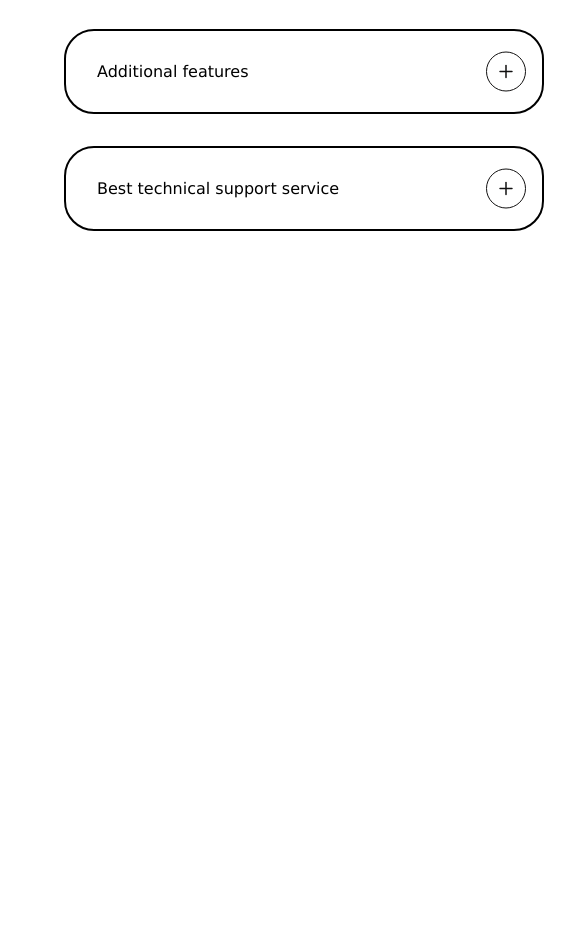
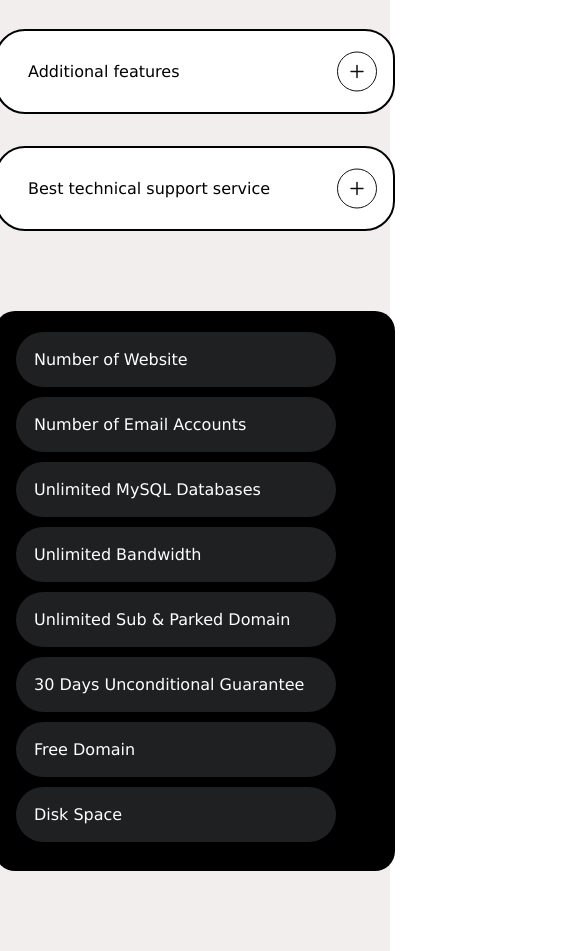
Before and after one commit to ranjeet7287/HostingSiteLandingPage, a plain HTML site: page index.html in a window 390 px wide. Shown: the part 3513-4464 px from the top of the page, 585 px wide, since content can reach past the window. Before the commit the page ends 3776 px from the top, so only its background shows below. Drawn offline with Linux system fonts and the light colour scheme.

Commit message:
features container

```diff
--- a/index.html
+++ b/index.html
@@ -99,6 +99,8 @@
         <p class="business-heading">We are ready to support your business</p>
         <p class="business-heading">needs to be more advanced</p>
     </div>
+
+
     <!-- bussiness boxex -->
     <div class="business-container">
         <div>
@@ -127,22 +129,37 @@
                 <img src="./assets/icons/Group 238512.svg" alt="">
             </div>
         </div>
-
-
         <!-- features box -->
         <div class="features-container">
-                    <div class="features-box">Number of website</div>
-                        <div>Number of website</div>
-                        <div>Number of website</div>
-                        <div>Number of website</div>
-                        <div>Number of website</div>
-                        <div>Number of website</div>
-                        <div>Number of website</div>
-                        <div>Number of website</div>
+            <div class="features-box">
+                <p class="business-box-para">Number of Website</p>
+            </div>
+            <div class="features-box">
+                <p class="business-box-para">Number of Email Accounts</p>
+            </div>
+            <div class="features-box">
+                <p class="business-box-para">Unlimited MySQL Databases</p>
+            </div>
+            <div class="features-box">
+                <p class="business-box-para">Unlimited Bandwidth</p>
+            </div>
+            <div class="features-box">
+                <p class="business-box-para">Unlimited Sub & Parked Domain</p>
+            </div>
+            <div class="features-box">
+                <p class="business-box-para">30 Days Unconditional Guarantee</p>
+            </div>
+
+            <div class="features-box">
+                <p class="business-box-para">Free Domain</p>
+            </div>
+            <div class="features-box">
+                <p class="business-box-para">Disk Space</p>
+            </div>
         </div>
     </div>
 
-            </div>
+
 
 </body>
 </html>
--- a/style.css
+++ b/style.css
@@ -34,11 +34,12 @@ li{
     font-size: larger;
     color: #ece6e6;
     transition: 0.5s;
+    font-weight: 800;
 }
 li:hover{
     cursor: pointer;
-    color: #31b2cf;
-    scale: 1.2;
+    color: #1a7bf2;
+    scale: 1.3;
 }
 .login-button{
     padding: 1rem;
@@ -160,7 +161,7 @@ li:hover{
 /* Services Section */
 .service-section{
     padding: 5rem 3rem;
-    background-color: #c7c7c7;
+    background-color: #f2eeee;
 }
 .service-content{
     text-align: center;
@@ -277,6 +278,15 @@ li:hover{
 
 .business-container{
     display: flex;
+    background-color: #f2eeee;
+    padding: 0rem 2rem 2rem 2rem;
+}
+@media screen and (max-width:1230px){
+    .business-container{
+        display: flex;
+        flex-direction: column;
+        align-items: center;
+    }
 }
 /* features container */
 .features-container{
@@ -284,9 +294,37 @@ li:hover{
     flex-direction: column;
     background-color: #000000;
     color: white;
+    padding: 1rem;
+    height: 35rem;
+    width: 30rem;
+    margin: 3rem;
+    border-radius: 20px;
 }
 .features-box{
-    margin: 1rem;
-    padding: 1rem;
-    background-color: #1a7bf2;
+    background-color: #1f2021;
+    display: flex;
+    justify-content: space-between;
+    width: 25rem;
+    padding: 0.2rem;
+    text-align: center;
+    color: #ffffff;
+    border-radius: 30px;
+    margin: 0.3rem;
+
 }
+@media screen and (max-width:600px){
+    .business-box{
+        width: 25rem;
+    }
+    .business-box-2{
+        width: 25rem;
+
+    }
+    .features-container{
+        height: 35rem;
+        width: 25rem;
+    }
+    .features-box{
+        width: 20rem;
+    }
+}
```
Lines whose indentation alone changed are shown as unchanged.
